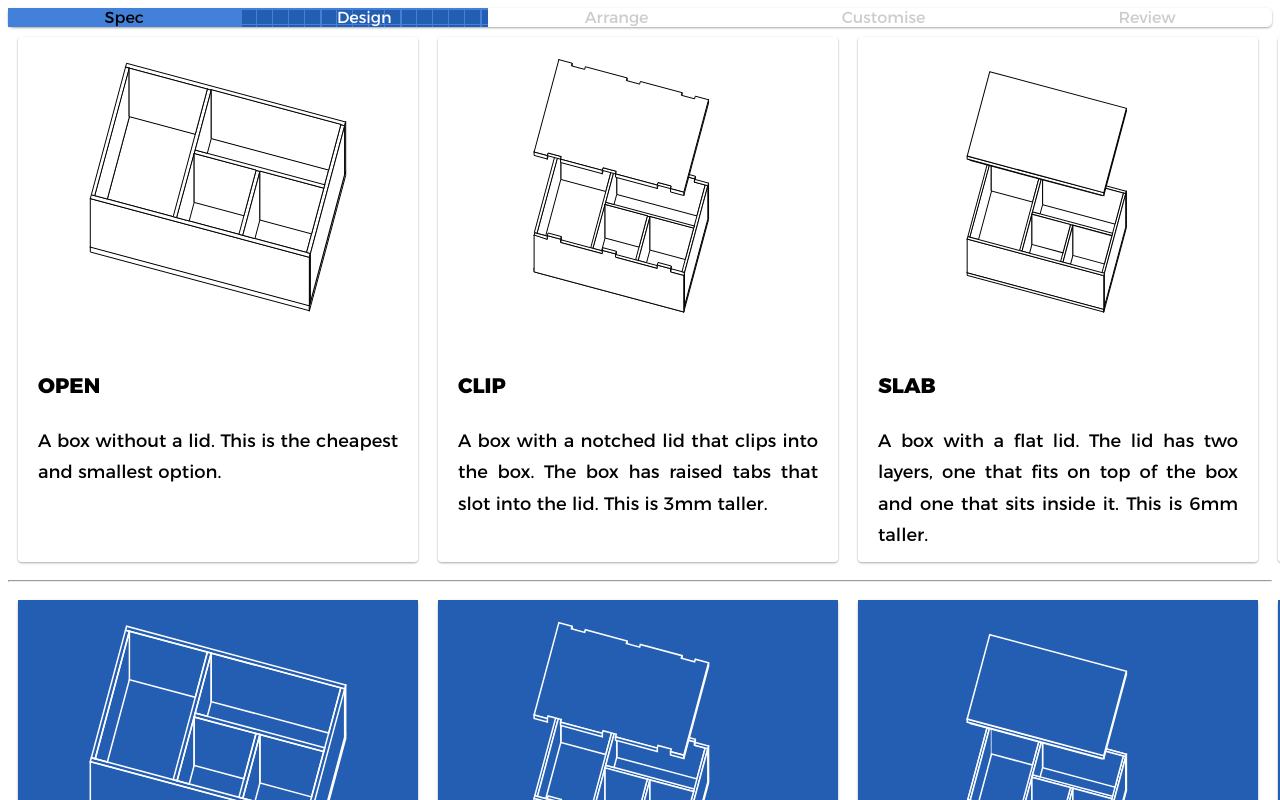
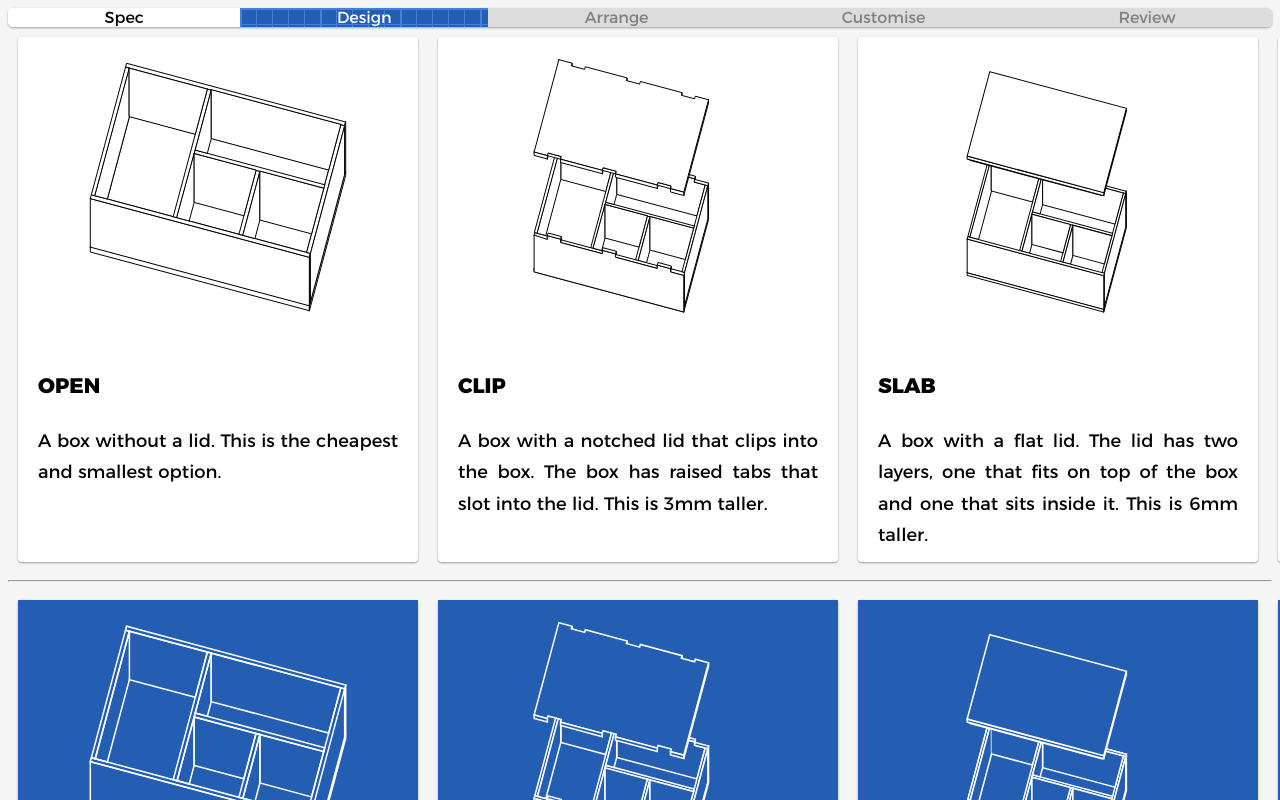
Before and after one commit to wabradshaw/boxforge, an Angular app in the folder web/: page / in a window 1280 px wide. Shown: the top 800 px of the page. Built offline with nearby package versions, Linux system fonts and the light colour scheme.

Commit message:
Cleaner colours

```diff
--- a/web/src/_partials/_variables.scss
+++ b/web/src/_partials/_variables.scss
@@ -3,10 +3,19 @@ $blue: #245eb2;
 $pale-blue: #4380d9;
 
 // Semantic colour palette
-$selected-colour: $blue;
 $accent: $pale-blue;
 $boundary-colour: black;
-$disabled-colour: #ccc;
+
+$background-colour: whitesmoke;
+$disabled-colour: gainsboro;
+$disabled-text: gray;
+$selectable-colour: white;
+$selectable-text: black;
+$hovering-colour: $accent;
+$hovering-text: white;
+$selected-colour: $blue;
+$selected-text: white;
+
 
 // General settings
 $standard-shadow: 0 1px 3px rgba(0,0,0,0.12), 0 1px 2px rgba(0,0,0,0.24);
--- a/web/src/app/app.component.scss
+++ b/web/src/app/app.component.scss
@@ -1,9 +1,5 @@
 @import '../_partials/_variables';
 @import '../_partials/_mixins';
-
-body {
-    background-color: lightgray;
-}
 
 .wrapper {
     display: flex;
--- a/web/src/app/journey/journey-banner/journey-banner.component.scss
+++ b/web/src/app/journey/journey-banner/journey-banner.component.scss
@@ -14,5 +14,15 @@
 
         flex-grow:1;
         padding: 0px 10px;
+
+        &:first-child {
+            border-top-left-radius: 5px;
+            border-bottom-left-radius: 5px;
+        }
+
+        &:last-child {
+            border-top-right-radius: 5px;
+            border-bottom-right-radius: 5px;
+        }
     }
 }
--- a/web/src/styles.scss
+++ b/web/src/styles.scss
@@ -16,21 +16,27 @@
 	font-family: montserrat;
 }
 
+html {
+    background-color: $background-colour;
+}
+
 .selected {
     @include graph-paper;
-    color: white;
+    color: $selected-text;
 }
 
 .disabled {
     cursor: not-allowed;
-    color: $disabled-colour;
+    background-color: $disabled-colour;
+    color: $disabled-text;
 }
 
 .available {
     cursor: pointer;
-    background-color: $pale-blue;
+    background-color: $selectable-colour;
+    color: $selectable-text;
     &:hover {
-        background-color: $blue;
-        color: white
+        background-color: $hovering-colour;
+        color: $hovering-text;
     }
 }
```
